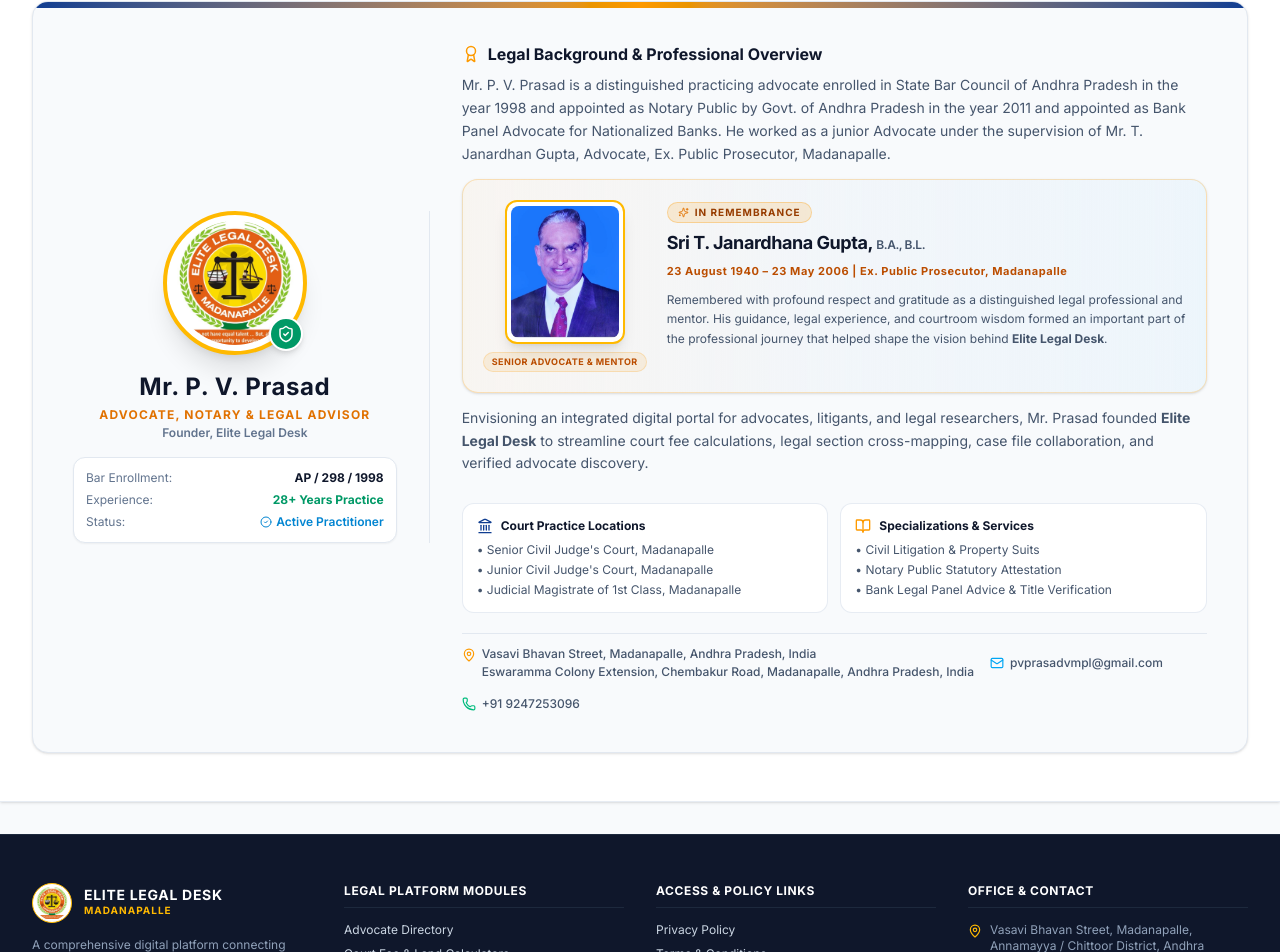
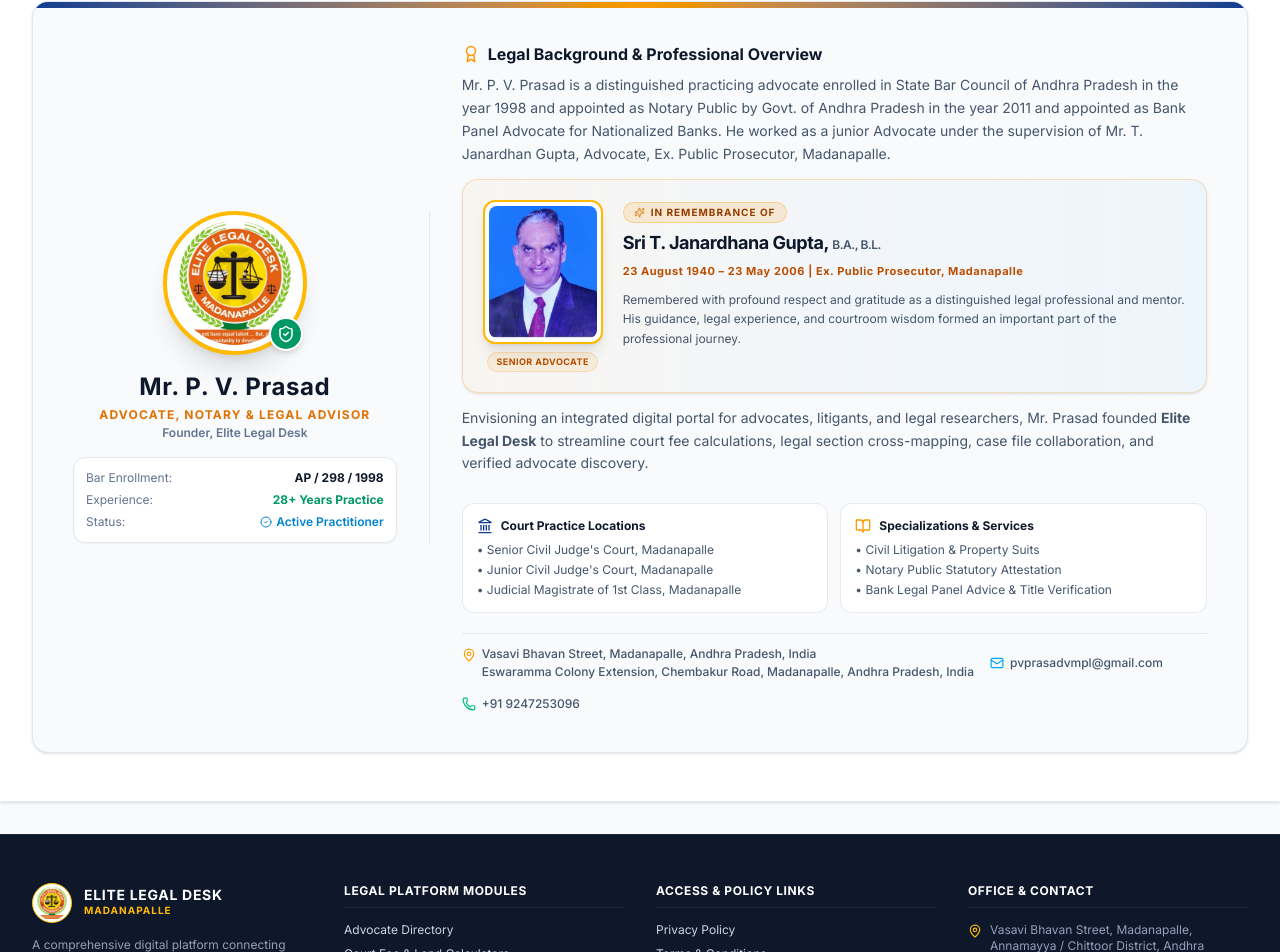
Before and after one commit to charithasree13/unified_legal_system, a React (Vite) app in the folder client/: page /dashboard in a window 1280 px wide. Shown: the part 3616-4568 px from the top of the page. Built offline with nearby package versions, Linux system fonts and the light colour scheme; a web font is replaced by a local one.

Commit message:
chore: update wording in Sri T. Janardhana Gupta memorial card

```diff
--- a/client/src/components/FounderSection.tsx
+++ b/client/src/components/FounderSection.tsx
@@ -103,7 +103,7 @@ export const FounderSection: React.FC = () => {
                         </div>
                       </div>
                       <span className="mt-2 text-[9px] font-extrabold uppercase tracking-wider text-amber-700 dark:text-amber-400 bg-amber-500/10 px-2 py-0.5 rounded-full border border-amber-500/20">
-                        Senior Advocate & Mentor
+                        Senior Advocate
                       </span>
                     </div>
 
@@ -111,7 +111,7 @@ export const FounderSection: React.FC = () => {
                     <div className="space-y-1.5 text-center sm:text-left flex-1">
                       <div className="inline-flex items-center gap-1.5 px-2.5 py-0.5 rounded-full bg-amber-500/15 dark:bg-amber-400/15 text-amber-800 dark:text-amber-300 border border-amber-500/30 text-[10px] font-extrabold uppercase tracking-widest">
                         <Sparkles size={11} className="text-amber-600 dark:text-amber-400" />
-                        In Remembrance
+                        In Remembrance Of
                       </div>
 
                       <h5 className="text-base sm:text-lg font-extrabold text-slate-900 dark:text-white font-sans tracking-tight">
@@ -123,7 +123,7 @@ export const FounderSection: React.FC = () => {
                       </p>
 
                       <p className="text-xs text-slate-600 dark:text-slate-300 leading-relaxed pt-1 font-normal">
-                        Remembered with profound respect and gratitude as a distinguished legal professional and mentor. His guidance, legal experience, and courtroom wisdom formed an important part of the professional journey that helped shape the vision behind <strong>Elite Legal Desk</strong>.
+                        Remembered with profound respect and gratitude as a distinguished legal professional and mentor. His guidance, legal experience, and courtroom wisdom formed an important part of the professional journey.
                       </p>
                     </div>
 
```
